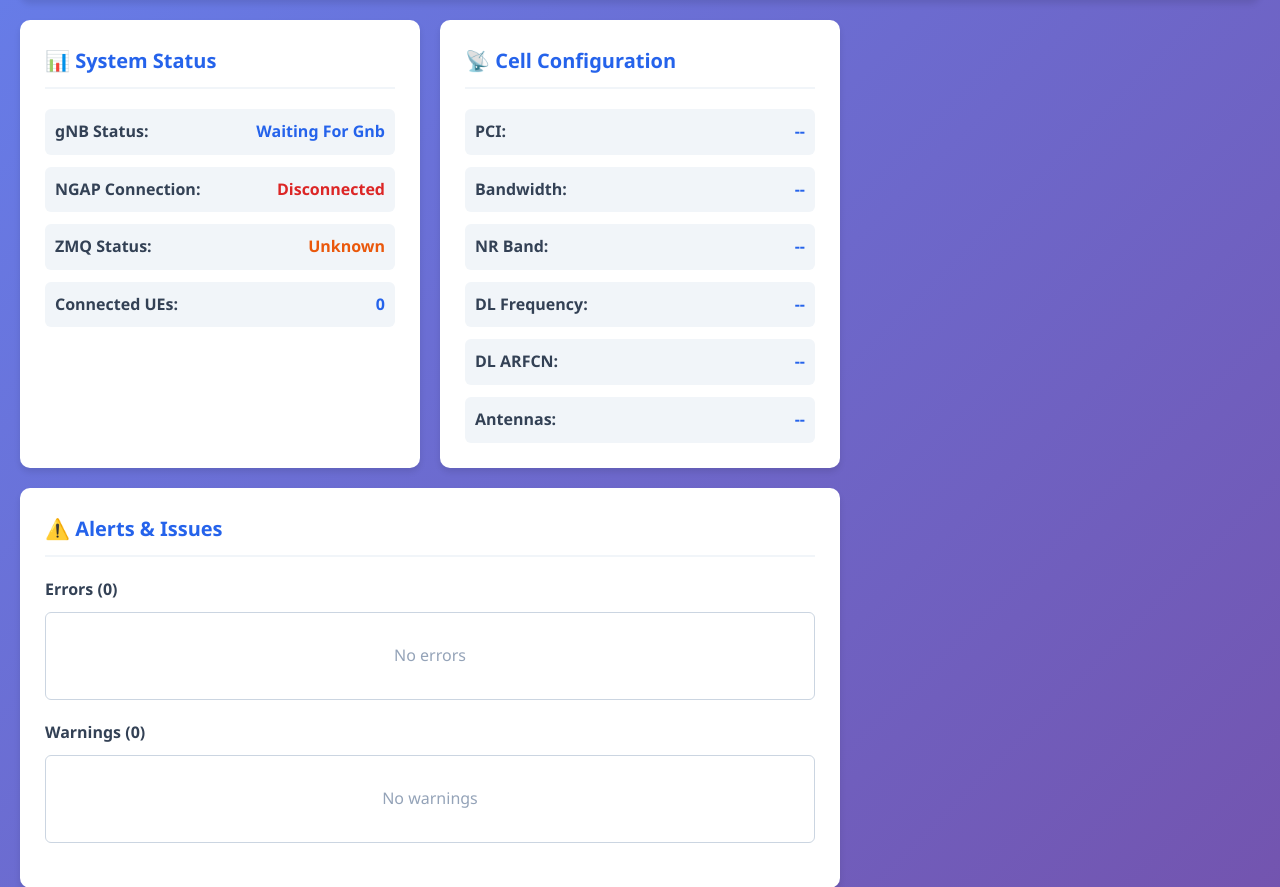
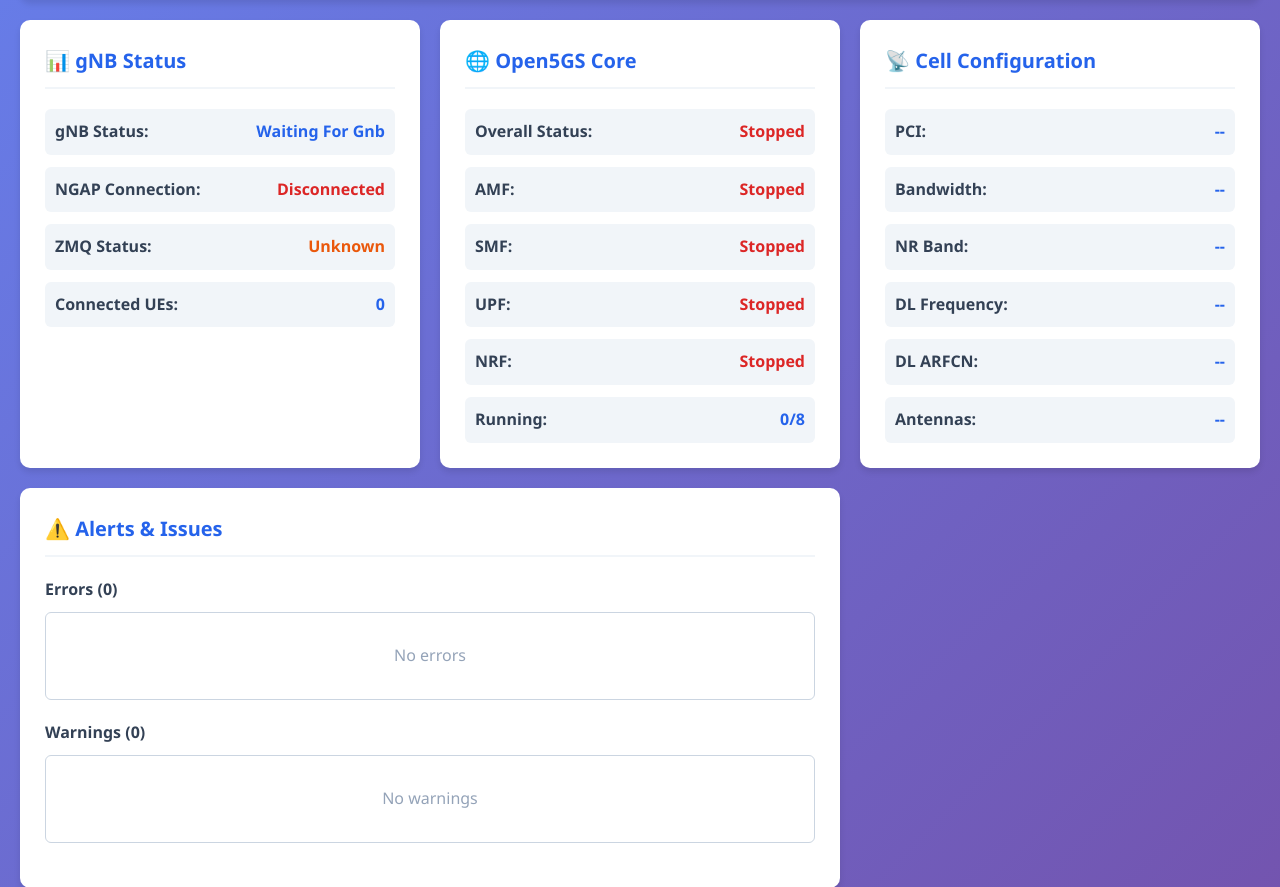
Before and after one commit to shariquetelco/srs-5g-dashboard, a Flask app: page / in a window 1280 px wide. Shown: the part 110-997 px from the top of the page. Run offline with Flask 3, Linux system fonts and the light colour scheme; data that the repository does not hold is empty.

Commit message:
feat: Add Open5GS Core status monitoring
- Added Open5GSChecker module to monitor all 8 core network functions
- New dashboard card showing AMF, SMF, UPF, NRF status
- Real-time service health monitoring with green/red indicators
- Updated HTML, JavaScript, and Flask backend
- Enhanced dashboard with IABG branding

```diff
--- a/app.py
+++ b/app.py
@@ -11,6 +11,7 @@
 import time
 from threading import Thread, Lock
 from datetime import datetime
+from parsers.open5gs_checker import Open5GSChecker
 
 # Add parsers directory to path
 sys.path.insert(0, os.path.join(os.path.dirname(__file__), 'parsers'))
@@ -25,6 +26,7 @@
 
 # Global state
 parser = GnbLogParser()
+open5gs_checker = Open5GSChecker()
 metrics_lock = Lock()
 latest_events = []
 monitoring_active = False
@@ -114,6 +116,14 @@
         'parser_version': '1.0.0',
         'timestamp': datetime.now().isoformat()
     })
+@app.route('/api/open5gs')
+def get_open5gs_status():
+    """API endpoint for Open5GS core status"""
+    status = open5gs_checker.get_all_status()
+    return jsonify({
+        'status': status,
+        'timestamp': datetime.now().isoformat()
+    })
 
 if __name__ == '__main__':
     print("=" * 60)
--- /dev/null
+++ b/parsers/open5gs_checker.py
@@ -0,0 +1,71 @@
+#!/usr/bin/env python3
+"""
+Open5GS Core Status Checker
+Checks status of Open5GS 5G core network functions
+"""
+
+import subprocess
+from typing import Dict
+
+class Open5GSChecker:
+    """Check Open5GS service status"""
+
+    def __init__(self):
+        self.services = {
+            'amf': 'open5gs-amfd',
+            'smf': 'open5gs-smfd',
+            'upf': 'open5gs-upfd',
+            'nrf': 'open5gs-nrfd',
+            'ausf': 'open5gs-ausfd',
+            'udm': 'open5gs-udmd',
+            'pcf': 'open5gs-pcfd',
+            'bsf': 'open5gs-bsfd'
+        }
+
+    def check_service(self, service_name: str) -> str:
+        """Check if a systemd service is running"""
+        try:
+            result = subprocess.run(
+                ['systemctl', 'is-active', service_name],
+                capture_output=True,
+                text=True,
+                timeout=2
+            )
+            status = result.stdout.strip()
+            return 'running' if status == 'active' else 'stopped'
+        except:
+            return 'unknown'
+
+    def get_all_status(self) -> Dict:
+        """Get status of all Open5GS services"""
+        status = {}
+        running_count = 0
+
+        for name, service in self.services.items():
+            service_status = self.check_service(service)
+            status[name] = service_status
+            if service_status == 'running':
+                running_count += 1
+
+        # Overall status
+        if running_count == len(self.services):
+            status['overall'] = 'running'
+        elif running_count > 0:
+            status['overall'] = 'partial'
+        else:
+            status['overall'] = 'stopped'
+
+        status['running_count'] = running_count
+        status['total_count'] = len(self.services)
+
+        return status
+
+if __name__ == "__main__":
+    checker = Open5GSChecker()
+    status = checker.get_all_status()
+
+    print(f"Open5GS Core Status: {status['overall']}")
+    print(f"Running: {status['running_count']}/{status['total_count']}")
+    print("\nServices:")
+    for name in checker.services.keys():
+        print(f"  {name.upper()}: {status[name]}")
--- a/static/js/dashboard.js
+++ b/static/js/dashboard.js
@@ -17,30 +17,6 @@
 function startMonitoring() {
     updateDashboard();
     updateTimer = setInterval(updateDashboard, UPDATE_INTERVAL);
-}
-
-// Main update function
-async function updateDashboard() {
-    try {
-        // Fetch metrics
-        const metrics = await fetchMetrics();
-        updateMetricsDisplay(metrics);
-
-        // Fetch events
-        const events = await fetchEvents();
-        updateEventsDisplay(events);
-
-        // Fetch summary
-        const summary = await fetchSummary();
-        updateSummaryDisplay(summary);
-
-        // Update connection status
-        updateConnectionStatus(true);
-
-    } catch (error) {
-        console.error('Update error:', error);
-        updateConnectionStatus(false);
-    }
 }
 
 // Fetch metrics from API
@@ -63,8 +39,41 @@
     if (!response.ok) throw new Error('Failed to fetch summary');
     return await response.json();
 }
+// Fetch Open5GS status from API
+async function fetchOpen5GSStatus() {
+    const response = await fetch(`${API_BASE}/api/open5gs`);
+    if (!response.ok) throw new Error('Failed to fetch Open5GS status');
+    return await response.json();
+}
 
 // Update metrics display
+// Main update function
+async function updateDashboard() {
+    try {
+        // Fetch metrics
+        const metrics = await fetchMetrics();
+        updateMetricsDisplay(metrics);
+
+        // Fetch events
+        const events = await fetchEvents();
+        updateEventsDisplay(events);
+
+        // Fetch summary
+        const summary = await fetchSummary();
+        updateSummaryDisplay(summary);
+
+        // Fetch Open5GS status
+        const open5gs = await fetchOpen5GSStatus();
+        updateOpen5GSDisplay(open5gs);
+
+        // Update connection status
+        updateConnectionStatus(true);
+
+    } catch (error) {
+        console.error('Update error:', error);
+        updateConnectionStatus(false);
+    }
+}
 function updateMetricsDisplay(metrics) {
     // System Status
     updateElement('gnb-status', formatStatus(metrics.status));
@@ -239,6 +248,32 @@
     div.textContent = text;
     return div.innerHTML;
 }
+// Update Open5GS core status display
+function updateOpen5GSDisplay(data) {
+    if (!data.status) return;
+
+    const status = data.status;
+
+    // Overall status
+    updateElement('core-overall', formatStatus(status.overall));
+    applyStatusColor('core-overall', status.overall);
+
+    // Individual services
+    updateElement('core-amf', formatStatus(status.amf));
+    applyStatusColor('core-amf', status.amf);
+
+    updateElement('core-smf', formatStatus(status.smf));
+    applyStatusColor('core-smf', status.smf);
+
+    updateElement('core-upf', formatStatus(status.upf));
+    applyStatusColor('core-upf', status.upf);
+
+    updateElement('core-nrf', formatStatus(status.nrf));
+    applyStatusColor('core-nrf', status.nrf);
+
+    // Running count
+    updateElement('core-count', `${status.running_count}/${status.total_count}`);
+}
 
 // Cleanup on page unload
 window.addEventListener('beforeunload', () => {
--- a/templates/dashboard.html
+++ b/templates/dashboard.html
@@ -3,7 +3,7 @@
 <head>
     <meta charset="UTF-8">
     <meta name="viewport" content="width=device-width, initial-scale=1.0">
-    <title>srsRAN 5G Dashboard</title>
+    <title>IABG 5G srsRAN Dashboard</title>
     <link rel="stylesheet" href="{{ url_for('static', filename='css/style.css') }}">
 </head>
 <body>
@@ -22,9 +22,9 @@
 
         <!-- Main Grid -->
         <div class="grid">
-            <!-- Status Card -->
+            <!-- gNB System Status Card -->
             <div class="card">
-                <h2>📊 System Status</h2>
+                <h2>📊 gNB Status</h2>
                 <div class="metrics">
                     <div class="metric">
                         <span class="label">gNB Status:</span>
@@ -41,6 +41,37 @@
                     <div class="metric">
                         <span class="label">Connected UEs:</span>
                         <span id="ue-count" class="value">0</span>
+                    </div>
+                </div>
+            </div>
+
+            <!-- Open5GS Core Status Card -->
+            <div class="card">
+                <h2>🌐 Open5GS Core</h2>
+                <div class="metrics">
+                    <div class="metric">
+                        <span class="label">Overall Status:</span>
+                        <span id="core-overall" class="value">--</span>
+                    </div>
+                    <div class="metric">
+                        <span class="label">AMF:</span>
+                        <span id="core-amf" class="value">--</span>
+                    </div>
+                    <div class="metric">
+                        <span class="label">SMF:</span>
+                        <span id="core-smf" class="value">--</span>
+                    </div>
+                    <div class="metric">
+                        <span class="label">UPF:</span>
+                        <span id="core-upf" class="value">--</span>
+                    </div>
+                    <div class="metric">
+                        <span class="label">NRF:</span>
+                        <span id="core-nrf" class="value">--</span>
+                    </div>
+                    <div class="metric">
+                        <span class="label">Running:</span>
+                        <span id="core-count" class="value">0/8</span>
                     </div>
                 </div>
             </div>
```
Lines whose indentation alone changed are shown as unchanged.
